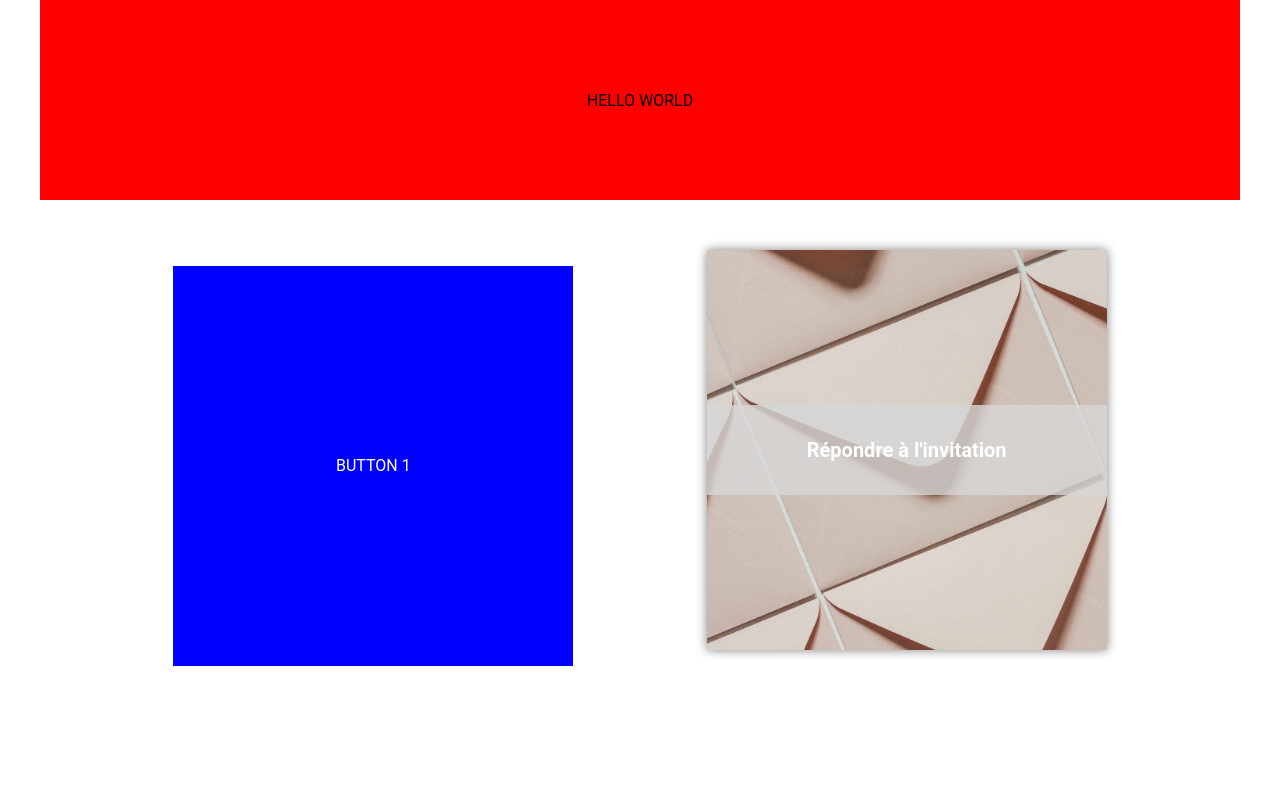
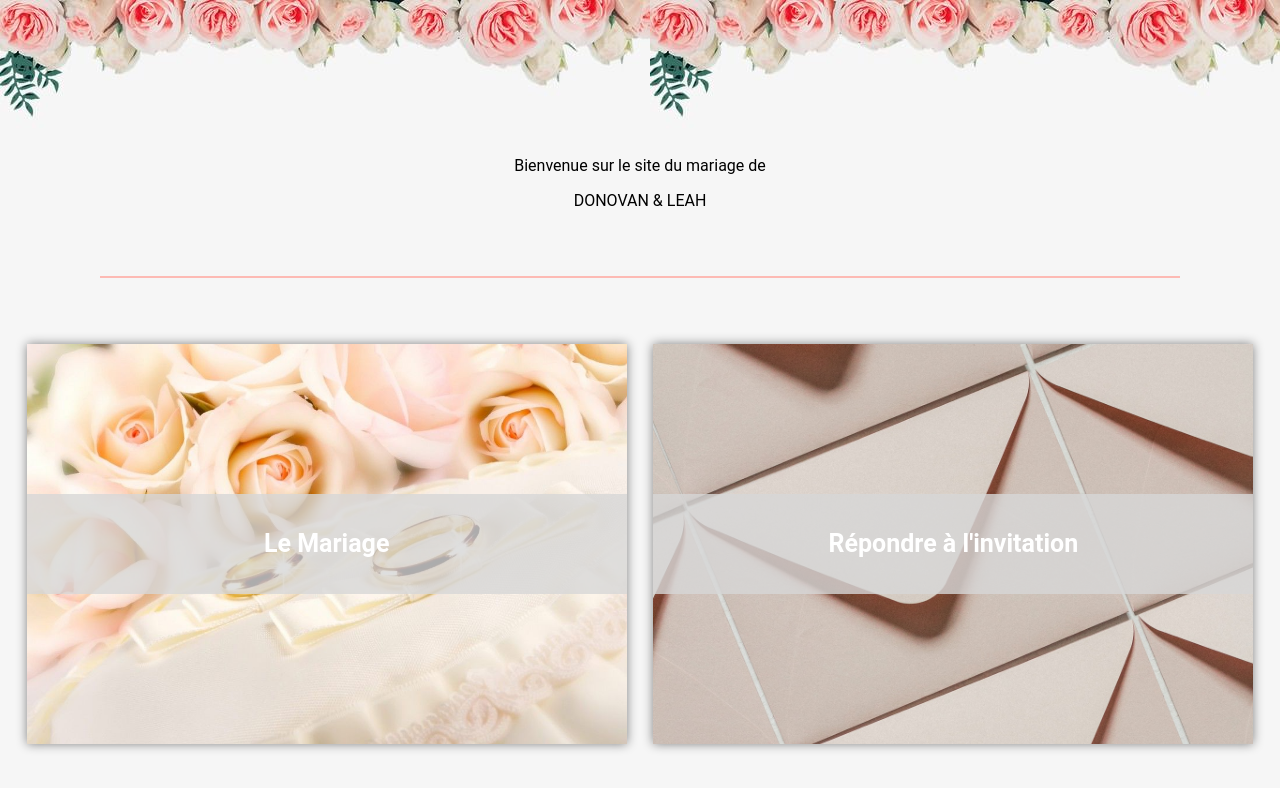
Before and after one commit to AnthSuz/WeedingFront, a React (Create React App) app: page /Home in a window 1280 px wide. Shown: the top 788 px of the page. Built offline with nearby package versions, Linux system fonts and the light colour scheme.

Commit message:
button 1 and other modification : done

```diff
--- a/src/App.css
+++ b/src/App.css
@@ -6,25 +6,37 @@ p {
   font-family: "Roboto";
 }
 
+body {
+  background-color: #f6f6f6;
+}
+
+hr {
+  color: #fdbab4;
+  background-color: #fdbab4;
+  height: 2px;
+  margin: 0 100px;
+  border: none;
+}
+
 /* --- HEADER --- */
 
 .header {
-  display: flex;
-  align-items: center;
-  justify-content: center;
-}
-
-.header .wrapper {
-  width: 1200px;
+  background-image: url("./images/header.jpg");
+  min-height: 200px;
 }
 
 .header p {
-  background-color: red;
   display: flex;
   justify-content: center;
   align-items: center;
-  height: 200px;
-  margin: 0;
+}
+
+.nameWeeding p {
+  text-transform: uppercase;
+}
+
+.txt-header {
+  padding: 140px 0 50px 0;
 }
 
 /* --- BODY --- */
@@ -37,29 +49,43 @@ p {
 }
 
 .body .wrapper {
-  width: 1200px;
-  /* background-color: yellow; */
+  width: 100%;
 }
 
 /* --- BUTTON 1 --- */
-.button1 {
-  background-color: blue;
-  /* height: 500px; */
-  width: 400px;
+#button1 {
+  background: url("./images/imgbutton1.jpg");
+  width: 600px;
+  min-height: 400px;
+  display: flex;
+  justify-content: center;
+  align-items: center;
+  box-shadow: 0 0 10px grey;
+  background-size: cover;
 }
 
-.button1 p {
-  display: flex;
-  justify-content: center;
-  line-height: 400px;
+#button1:hover {
+  opacity: 0.9;
+}
+
+.button1-inside {
+  background-color: rgba(216, 216, 216, 0.8);
+  width: 100%;
+  line-height: 50px;
+  text-align: center;
+}
+
+.button1-inside p {
   color: white;
+  font-weight: 700;
+  font-size: 25px;
 }
 
 /* --- BUTTON 2 --- */
 
 #button2 {
   background: url("./images/imgbutton2.jpg");
-  width: 400px;
+  width: 600px;
   min-height: 400px;
   display: flex;
   justify-content: center;
@@ -82,13 +108,14 @@ p {
 .button2-inside p {
   color: white;
   font-weight: 700;
-  font-size: 20px;
+  font-size: 25px;
 }
 
 /* --- BUTTON --- */
 .button {
   display: flex;
   justify-content: space-evenly;
-  margin-bottom: 20px;
-  margin: 50px 0;
+  padding: 66px 0;
+  background-color: #f6f6f6;
+  height: auto;
 }
--- a/src/containers/Button1.js
+++ b/src/containers/Button1.js
@@ -3,8 +3,10 @@ import React from "react";
 const Button1 = () => {
   return (
     <>
-      <div className="button1">
-        <p>BUTTON 1</p>
+      <div id="button1">
+        <div className="button1-inside">
+          <p>Le Mariage</p>
+        </div>
       </div>
     </>
   );
--- a/src/containers/Header.js
+++ b/src/containers/Header.js
@@ -4,9 +4,13 @@ const Header = () => {
   return (
     <>
       <div className="header">
-        <div className="wrapper">
-          <p>HELLO WORLD</p>
+        <div className="txt-header">
+          <p>Bienvenue sur le site du mariage de</p>
+          <div className="nameWeeding">
+            <p>Donovan & Leah</p>
+          </div>
         </div>
+        <hr />
       </div>
     </>
   );
```
Also changed, not shown: src/images/header.jpg (added), src/images/imgbutton1.jpg (added).
